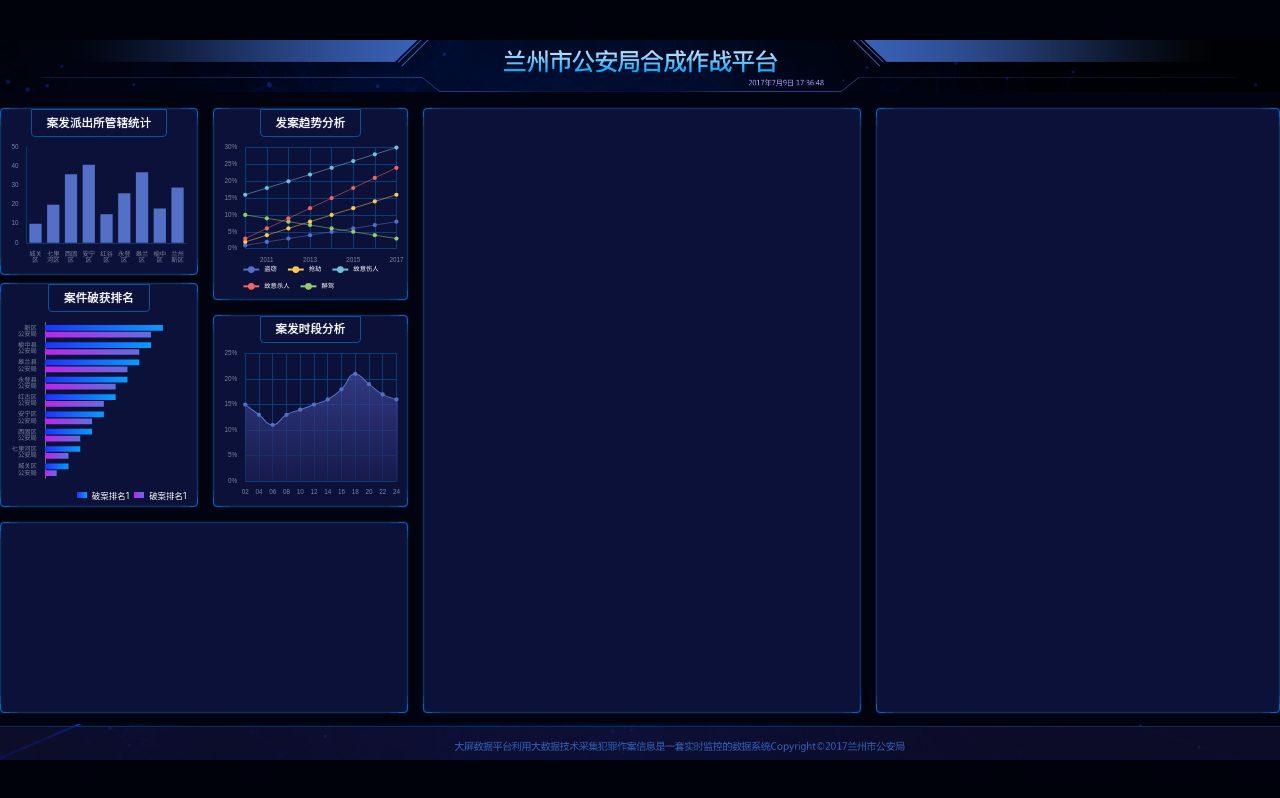
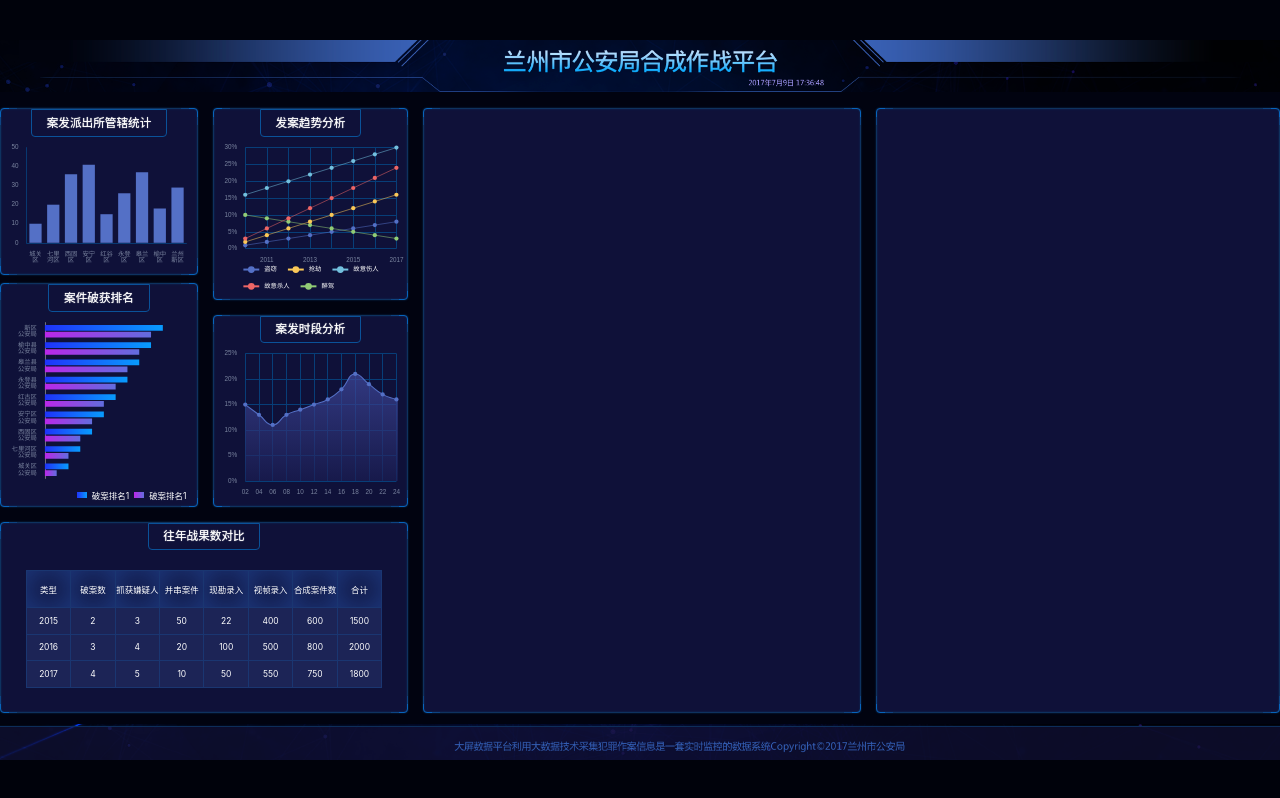
Before and after one commit to Grey-1011/bigScreen, a Vue app: page /#/ in a window 1280 px wide. Built offline with nearby package versions, Linux system fonts and the light colour scheme.

Commit message:
制做 Chart5 表格 table

```diff
--- /dev/null
+++ b/src/components/Chart5.vue
@@ -0,0 +1,35 @@
+<template>
+  <div class="战果">
+    <h2>往年战果数对比</h2>
+      <table>
+        <thead>
+          <tr>
+            <th>类型</th><th>破案数</th><th>抓获嫌疑人</th><th>并串案件</th><th>现勘录入</th><th>视帧录入</th>
+            <th>合成案件数</th><th>合计</th>
+          </tr>
+        </thead>
+        <tbody>
+          <tr>
+            <td>2015</td><td>2</td><td>3</td><td>50</td><td>22</td><td>400</td>
+            <td>600</td><td>1500</td>
+          </tr>
+          <tr>
+            <td>2016</td><td>3</td><td>4</td><td>20</td><td>100</td><td>500</td>
+            <td>800</td><td>2000</td>
+          </tr>
+          <tr>
+            <td>2017</td><td>4</td><td>5</td><td>10</td><td>50</td><td>550</td>
+            <td>750</td><td>1800</td>
+          </tr>
+        </tbody>
+      </table>
+    </div>
+</template>
+
+<script lang="ts">
+
+</script>
+
+<style lang="scss" scoped>
+
+</style>
--- a/src/page/Home.vue
+++ b/src/page/Home.vue
@@ -10,7 +10,9 @@
         <Chart3/>
         <Chart4/>
       </section>
-      <section class="section3 bordered"></section>
+      <section class="section3 bordered">
+        <Chart5/>
+      </section>
       <section class="section4 bordered"></section>
       <section class="section5 bordered"></section>
     </main>
@@ -24,6 +26,7 @@ import Chart1 from '../components/Chart1.vue';
 import Chart2 from '../components/Chart2.vue';
 import Chart3 from '../components/Chart3.vue';
 import Chart4 from '../components/Chart4.vue';
+import Chart5 from '../components/Chart5.vue';
 </script>
 
 <style lang="scss">
--- a/src/page/home.scss
+++ b/src/page/home.scss
@@ -40,7 +40,7 @@
       border-radius: 4px;
       position: relative;
       box-shadow: 0 0 2px 0 #0e325f, inset 0 0 2px 0 #0e325f;
-      background: #0c1139;
+      background: #0f1139;
       &::before {
         content: '';
         position: absolute;
@@ -87,7 +87,7 @@
       grid-area: box5;
 
     }
-    .管辖统计,.破获排名,.发案趋势,.案发时段{
+    .管辖统计,.破获排名,.发案趋势,.案发时段,.战果{
       height: px(315);
       display: flex;
       flex-direction: column;
@@ -132,5 +132,25 @@
     .发案趋势, .案发时段 {
       height: px(363);
     }
+    .战果 {
+      table {
+        margin-top: px(38);
+        border-collapse: collapse; // 合并表格间隙
+        th,td{
+          border: 1px solid #1a3671;
+        }
+        thead {
+          th {
+            height: px(70);
+            box-shadow: inset 0 0 px(60) 0 #1f3d85; // 内阴影
+          }
+        }
+        tbody {
+          td {height: px(50); width: px(84);
+            background: #1c2456;
+          }
+        }
+      }
+    }
   }
 }
```
